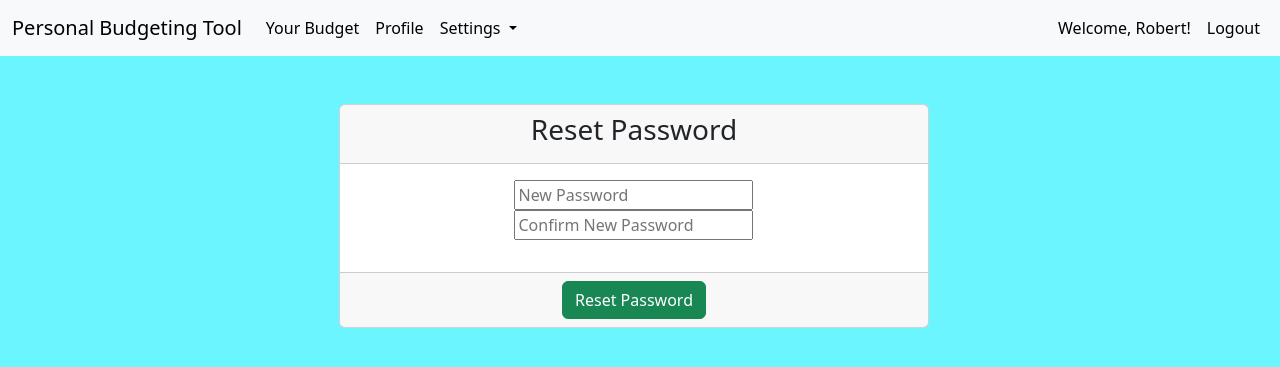
After one commit to RobertOltean314/PersonalBudget, a Django app: page /reset-password/ in a window 1280 px wide. The commit adds this page. Shown: the top 367 px of the page. Run offline with Django 5.2, Linux system fonts and the light colour scheme; a user stored in the database is signed in.

Commit message:
Added reset password functionality

```diff
--- a/PersonalBudget/settings.py
+++ b/PersonalBudget/settings.py
@@ -114,6 +114,9 @@ USE_I18N = True
 
 USE_TZ = True
 
+APPEND_SLASH = False
+
+
 # Static files (CSS, JavaScript, Images)
 # https://docs.djangoproject.com/en/5.0/howto/static-files/
 
--- a/TEMPLATES/navbar.html
+++ b/TEMPLATES/navbar.html
@@ -25,8 +25,7 @@
                             Settings
                         </a>
                         <ul class="dropdown-menu">
-                            <li><a class="dropdown-item" href="#">Change Password</a></li>
-                            <li><a class="dropdown-item" href="#">Change Theme</a></li>
+                            <li><a class="dropdown-item" href="{% url 'users:reset-password' %}">Change Password</a></li>
                         </ul>
                     </li>
                 </ul>
--- a/TEMPLATES/transactions/create_transaction.html
+++ b/TEMPLATES/transactions/create_transaction.html
@@ -19,6 +19,7 @@
                             </div>
                             <div class="card-footer text-center">
                                 <button type="submit" class="btn btn-success">Create</button>
+                                <a class="btn btn-secondary" href="{% url 'budget:budget' %}">Cancel</a>
                             </div>
                         </form>
                     </div>
--- a/TEMPLATES/users/login.html
+++ b/TEMPLATES/users/login.html
@@ -2,7 +2,7 @@
 {% block title %}Login{% endblock %}
 
 {% block content %}
-    <div class="container-fluid custom-form">
+    <div class="container-fluid custom-form text-center">
         <div class="row">
             <div class="col-md-10 offset-md-4">
                 <div class="card">
--- /dev/null
+++ b/TEMPLATES/users/reset_password.html
@@ -0,0 +1,32 @@
+{% extends 'base.html' %}
+{% block title %}Reset Password{% endblock %}
+
+{% block content %}
+    <div class="container-fluid custom-form">
+        <div class="row">
+            <div class="col-md-10 offset-md-4">
+                <div class="card">
+                    <div class="card-header">
+                        <h3 class="text-center">Reset Password</h3>
+                    </div>
+                    <form method="post" action="{% url 'users:reset-password' %}">
+                        {% csrf_token %}
+                        <div class="card-body text-center">
+                            <label>
+                                <input type="password" name="new_password" placeholder="New Password" required>
+                            </label>
+                            <br>
+                            <label>
+                                <input type="password" name="confirm_new_password" placeholder="Confirm New Password"
+                                       required>
+                            </label>
+                        </div>
+                        <div class="card-footer text-center">
+                            <button type="submit" class="btn btn-success">Reset Password</button>
+                        </div>
+                    </form>
+                </div>
+            </div>
+        </div>
+    </div>
+{% endblock %}
--- a/users/urls.py
+++ b/users/urls.py
@@ -10,4 +10,6 @@ urlpatterns = [
     path('login/', auth_views.LoginView.as_view(template_name='users/login.html'), name='login'),
     path('update_profile/', views.update_profile, name='update-profile'),
     path('profile/', views.profile, name='profile'),
+    path('reset-password/', views.reset_password, name='reset-password'),
+
 ]
--- a/users/views.py
+++ b/users/views.py
@@ -1,4 +1,5 @@
 from django.contrib.auth.decorators import login_required
+from django.contrib.auth.hashers import make_password
 from django.shortcuts import render, redirect
 from django.contrib import messages
 from .forms import UserRegistrationForm, ProfileUpdateForm, UserUpdateForm
@@ -71,3 +72,22 @@ def update_profile(request):
 def profile(request):
     # Render the profile template without any context data
     return render(request, 'users/profile.html')
+
+
+@login_required
+def reset_password(request):
+    if request.method == 'POST':
+        new_password = request.POST['new_password']
+        confirm_new_password = request.POST['confirm_new_password']
+
+        if new_password != confirm_new_password:
+            # New passwords do not match
+            return render(request, 'users/reset_password.html', {'error': 'New passwords do not match'})
+
+        # Update the user's password
+        request.user.password = make_password(new_password)
+        request.user.save()
+
+        return redirect('users:login')  # Redirect to login page after successful password reset
+
+    return render(request, 'users/reset_password.html')
```
Also changed, not shown: TEMPLATES/budget/budget.html (+4 -4 lines), TEMPLATES/transactions/list_of_transactions.html (+11 -2 lines), db.sqlite3.
